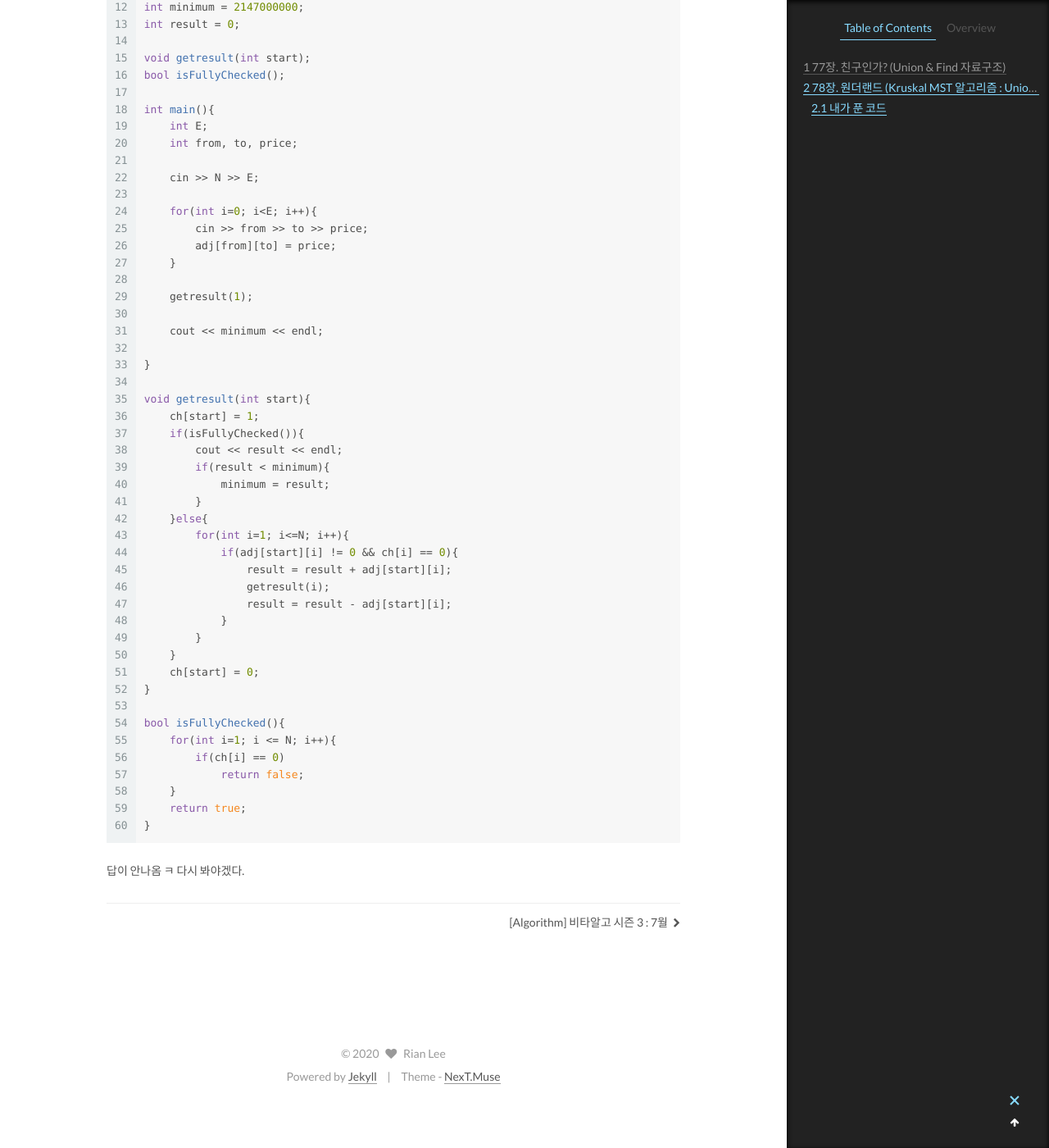
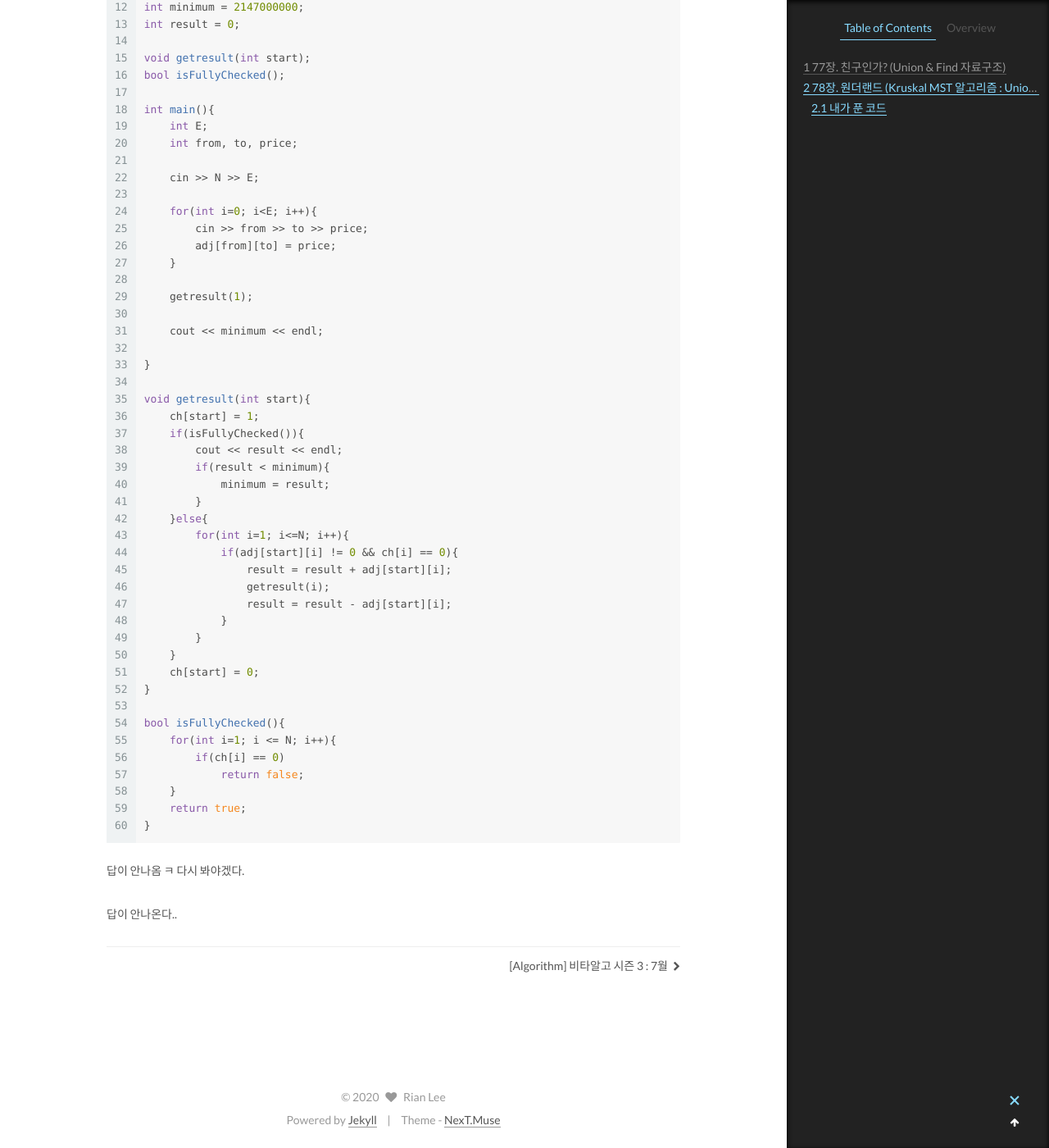
Before and after one commit to jiyeoon/jiyeoon.github.io, a Jekyll site: the page built from _posts/Algorithm/2020-07-16-algorithm-study24.md, in a window 1280 px wide and 1400 px high, scrolled down 4192 px. Shown: the whole window at 82% size. Built offline with Jekyll 4.4.1, drawn with Linux system fonts in a browser that asks for light colours.

Commit message:
Update 2020-07-16-algorithm-study24.md

````diff
--- a/_posts/Algorithm/2020-07-16-algorithm-study24.md
+++ b/_posts/Algorithm/2020-07-16-algorithm-study24.md
@@ -216,3 +216,5 @@ bool isFullyChecked(){
 ```
 
 답이 안나옴 ㅋ 다시 봐야겠다.
+
+답이 안나온다..
````
